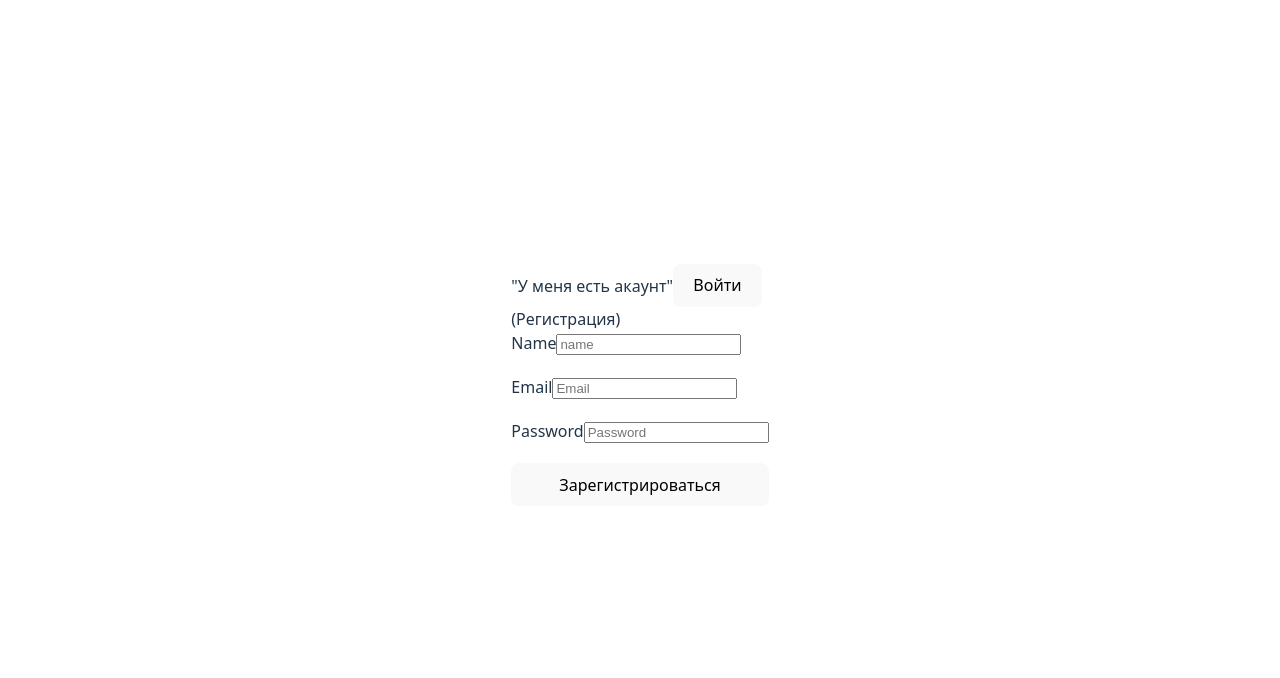
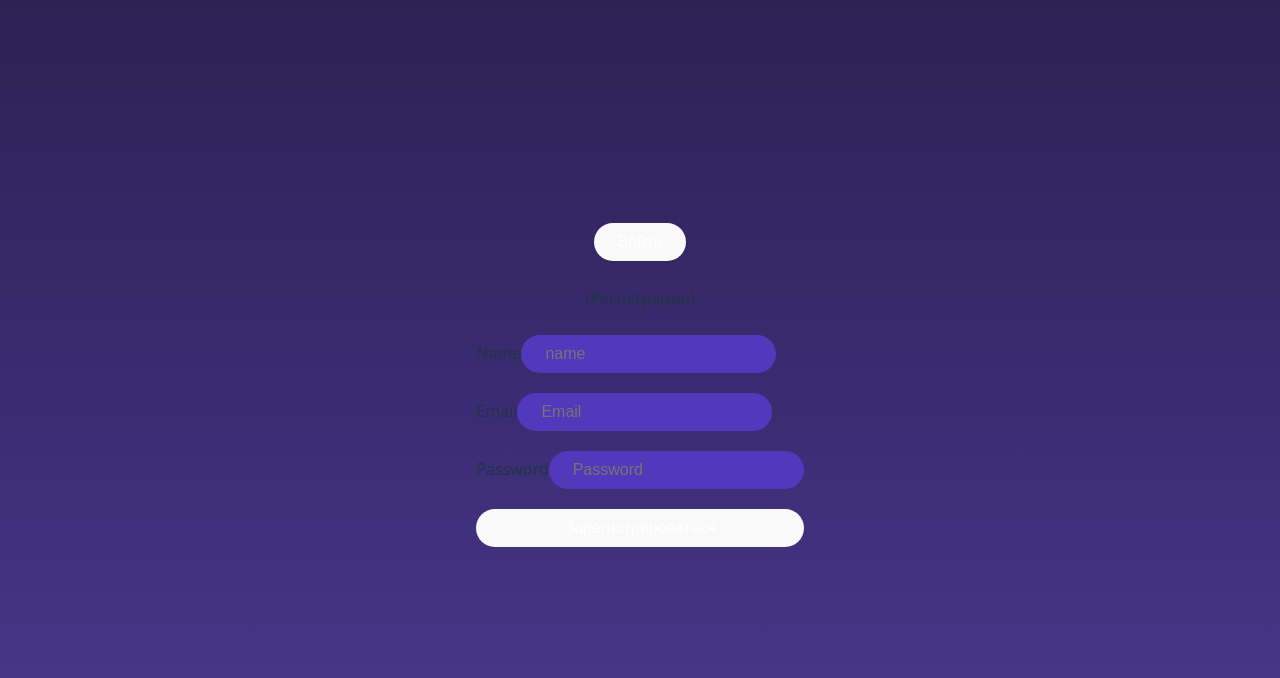
Before and after one commit to AlekseyLexey/flash-cards-web, a React (Vite) app in the folder client/: page /auth in a window 1280 px wide. Shown: the top 678 px of the page. Built offline with nearby package versions, Linux system fonts and the light colour scheme; no server answers.

Commit message:
fix: undefined id user after Reg/Auth. Add: styles

```diff
--- a/client/src/app/App.jsx
+++ b/client/src/app/App.jsx
@@ -27,7 +27,7 @@ function App() {
     };
 
     fetchUserData();
-  }, []);
+  }, [isAuth]);
 
   if (isLoading) {
     return <>Загрузка...</>;
--- a/client/src/components/Form/From.jsx
+++ b/client/src/components/Form/From.jsx
@@ -26,7 +26,7 @@ function Form({ setAuth }) {
   const btnText = isRegistration ? "Зарегистрироваться" : "Войти";
 
   return (
-    <div>
+    <div className="container">
       {
         <ButtonToggle
           isRegistration={isRegistration}
--- a/client/src/components/ui/Buttons/ButtonToggle.jsx
+++ b/client/src/components/ui/Buttons/ButtonToggle.jsx
@@ -5,7 +5,6 @@ const ButtonToggle = React.memo(({ isRegistration, setRegistration }) => {
     <div>
       {isRegistration ? (
         <>
-          "У меня есть акаунт"
           <button onClick={() => setRegistration(false)}>Войти</button>
         </>
       ) : (
--- a/client/src/index.css
+++ b/client/src/index.css
@@ -35,7 +35,7 @@ h1 {
   line-height: 1.1;
 }
 
-button {
+/* button {
   border-radius: 8px;
   border: 1px solid transparent;
   padding: 0.6em 1.2em;
@@ -52,6 +52,21 @@ button:hover {
 button:focus,
 button:focus-visible {
   outline: 4px auto -webkit-focus-ring-color;
+} */
+
+button {
+  background-color: #5238bb;
+  color: white;
+  padding: 10px 24px;
+  border: none;
+  border-radius: 999px;
+  font-size: 16px;
+  cursor: pointer;
+  transition: background-color 0.3s ease;
+}
+
+button:hover {
+  background-color: #574aa6;
 }
 
 @media (prefers-color-scheme: light) {
@@ -66,3 +81,12 @@ button:focus-visible {
     background-color: #f9f9f9;
   }
 }
+
+input {
+  background-color: #5238bb;
+  color: white;
+  padding: 10px 24px;
+  border: none;
+  border-radius: 999px;
+  font-size: 16px;
+}
--- a/client/src/pages/MainPage.jsx
+++ b/client/src/pages/MainPage.jsx
@@ -1,6 +1,7 @@
 import { useState, useEffect } from "react";
 import { Link } from "react-router-dom";
 import $api from "../http/axiosConfig";
+import "../style/mainPage.css";
 
 function MainPage({ userData }) {
   const [topics, setTopics] = useState(null);
@@ -24,15 +25,14 @@ function MainPage({ userData }) {
     fetchingThemes();
   }, []);
 
-  console.log(topics);
-
   if (!isLoading) {
     return <div>Загрузка...</div>;
   }
 
   return (
     <div>
-      <Link to={`/point/${userData.id}`}>Посмотреть былые провалы</Link>
+      <h1>Flashcards</h1>
+      <Link to={`/point/${userData?.id}`}>Посмотреть былые провалы</Link>
       {topics.map((el, index) => {
         return (
           <div key={index}>
--- a/client/src/pages/QuestionPage.jsx
+++ b/client/src/pages/QuestionPage.jsx
@@ -36,8 +36,6 @@ function QuestionPage({ user_id }) {
     }
     fetchingQuestions();
   }, []);
-
-  console.log(questions);
 
   useEffect(() => {
     async function fetchingPoints() {
@@ -95,7 +93,9 @@ function QuestionPage({ user_id }) {
     <div>
       {content}
       <div>
-        <button onClick={() => navigate("/quiz")}>Main page</button>
+        <button className="buttons" onClick={() => navigate("/quiz")}>
+          Main page
+        </button>
       </div>
     </div>
   );
--- /dev/null
+++ b/client/src/style/mainPage.css
@@ -0,0 +1,29 @@
+body {
+  background: linear-gradient(to bottom, #2e2154 0%, #3a2c72 50%, #4b3a90 100%);
+}
+
+.container {
+  display: flex;
+  flex-direction: column;
+  justify-content: center;
+  align-items: center;
+  height: 100vh;
+  gap: 25px;
+  font-size: 16px;
+}
+
+.topics {
+  background-color: #5238bb;
+  color: white;
+  padding: 10px 24px;
+  border: none;
+  border-radius: 999px;
+  font-size: 16px;
+  cursor: pointer;
+  transition: background-color 0.3s ease;
+}
+
+.topics:hover {
+  /* background-color: #5c3fff;  */
+  background-color: #574aa6;
+}
```
Also changed, not shown: client/src/pages/PointsPage.jsx (+18 -18 lines).
